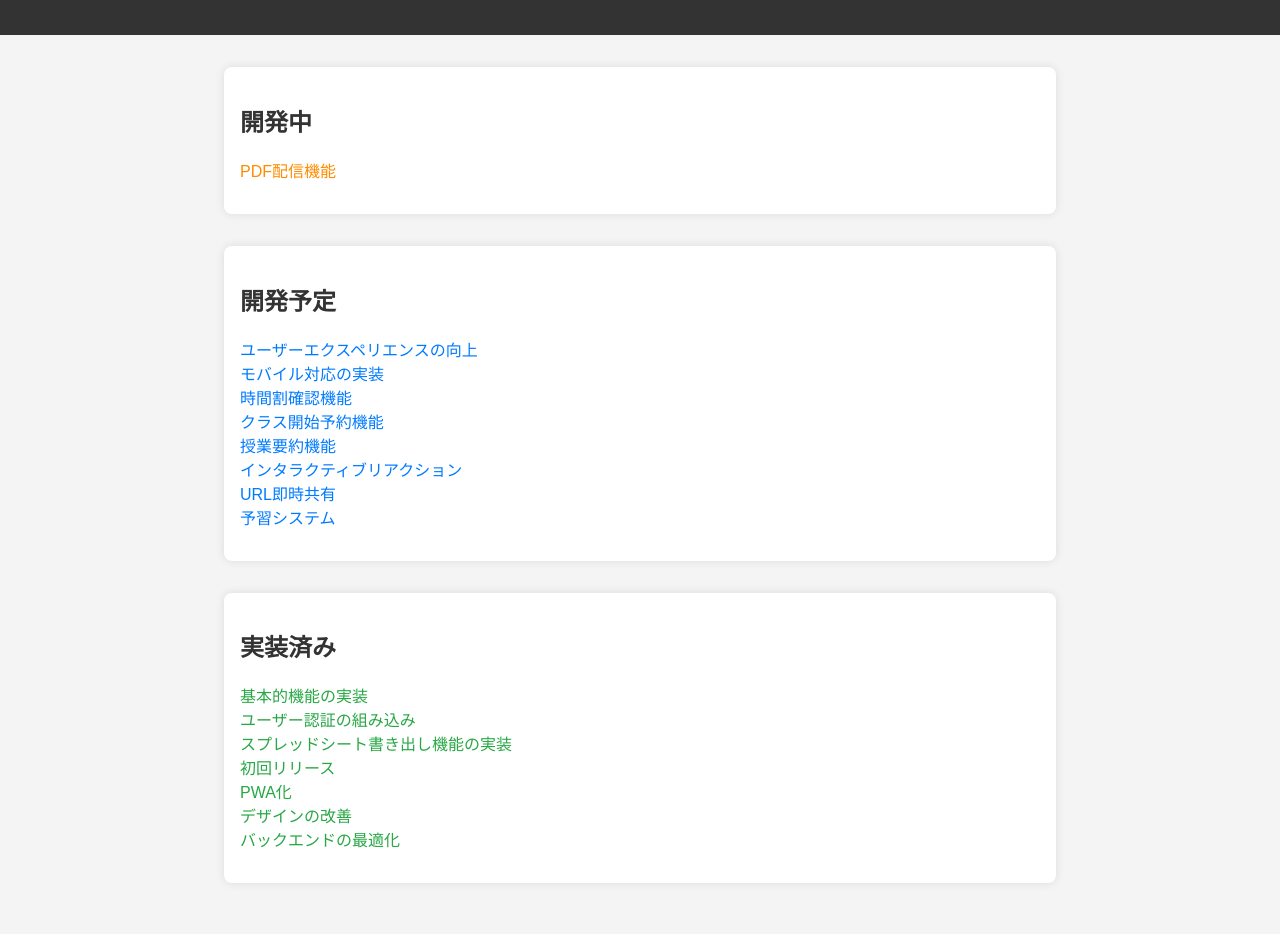
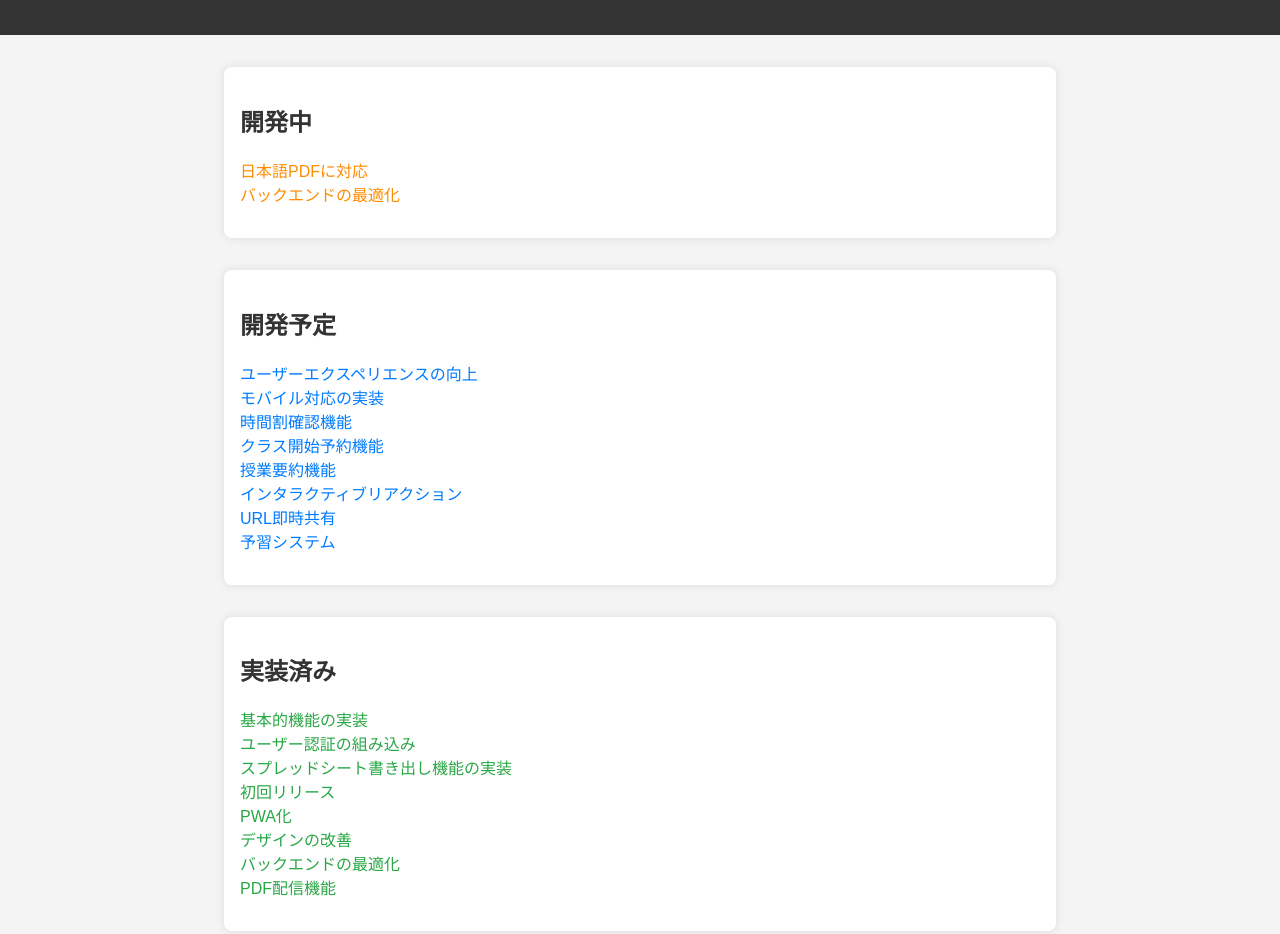
Before and after one commit to Shakenokirimi12/cla-q_loadmap, a plain HTML site: page index.html in a window 1280 px wide. Shown: the part 86-1020 px from the top of the page. Drawn offline with Linux system fonts and the light colour scheme.

Commit message:
Update index.html

```diff
--- a/index.html
+++ b/index.html
@@ -58,7 +58,8 @@
     <section>
         <h2>開発中</h2>
         <ul>
-            <li class="in-progress">PDF配信機能</li>
+            <li class="in-progress">日本語PDFに対応</li>
+            <li class="in-progress">バックエンドの最適化</li>
         </ul>
     </section>
 
@@ -86,7 +87,7 @@
             <li class="completed">PWA化</li>
             <li class="completed">デザインの改善</li>
             <li class="completed">バックエンドの最適化</li>
-
+            <li class="completed">PDF配信機能</li>
         </ul>
     </section>
 </body>
```
